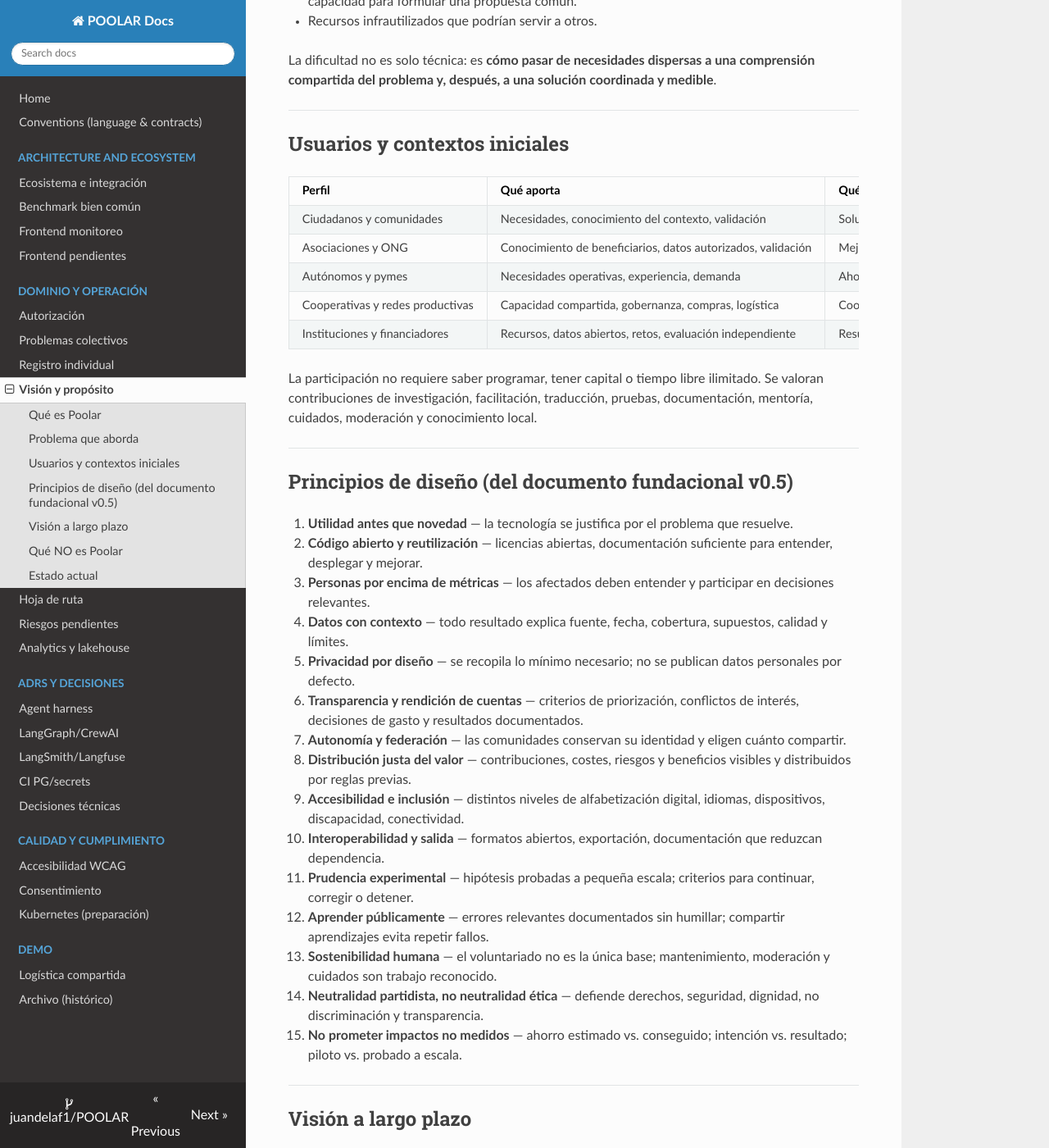
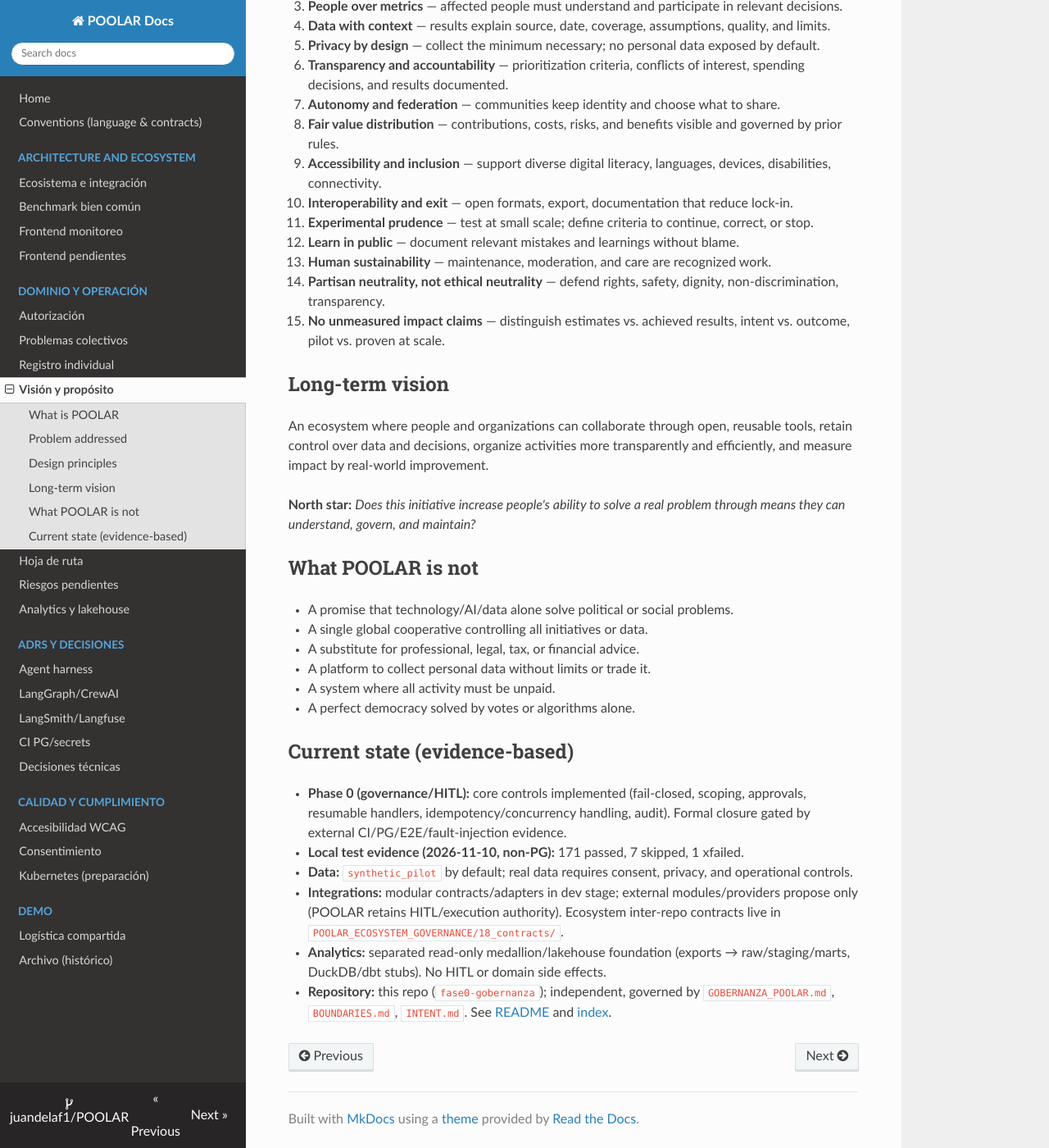
Before and after one commit to juandelaf1/POOLAR, an MkDocs documentation site: the page built from docs/vision_y_proposito.md, in a window 1280 px wide and 1400 px high, scrolled down 1100 px. Shown: the whole window at 82% size. Built offline with MkDocs 1.6.1, drawn with Linux system fonts in a browser that asks for light colours; nearby versions of some CDN libraries; some of the changed text lies outside the part shown.

Commit message:
docs: translate and align vision, consent, and technical decisions to English

```diff
--- a/docs/vision_y_proposito.md
+++ b/docs/vision_y_proposito.md
@@ -1,106 +1,64 @@
-# Visión y Propósito — Poolar
+# Vision and Purpose — POOLAR
 
-**Fecha:** 28 de octubre de 2026
-**Versión:** 0.6 (MVP)
+> Updated: 2026-11-10. Status: **prototype / development (Phase 0), not production**. No verified impact claims without evidence.
 
----
+## What is POOLAR
 
-## Qué es Poolar
+POOLAR is an **open, modular, interoperable infrastructure** that enables people, communities, associations, small businesses, cooperatives, and institutions to:
 
-Poolar es una **infraestructura abierta, modular e interoperable** que permite a personas, comunidades, asociaciones, pequeñas empresas, cooperativas e instituciones:
+1. **Identify shared problems** — even when those affected do not know each other.
+2. **Gather needs and capabilities** — aggregate demands, discover available resources, and understand the real scale of a problem.
+3. **Coordinate collective solutions** — compare alternatives, make traceable decisions, assign responsibilities, and execute coordinated actions.
+4. **Measure and learn** — record observed outcomes, distinguish estimates from real data, and export reusable learning.
 
-1. **Identificar problemas compartidos** — incluso cuando quienes los sufren no se conocen entre sí.
-2. **Reunir necesidades y capacidades** — agregar demandas, descubrir recursos disponibles y entender la escala real del problema.
-3. **Coordinar soluciones colectivas** — comparar alternativas, tomar decisiones trazables, asignar responsabilidades y ejecutar acciones conjuntas.
-4. **Medir y aprender** — registrar resultados observados, distinguir estimaciones de datos reales, exportar aprendizajes reutilizables.
+It is not a single monolithic application but an **ecosystem**:
 
-No es una única aplicación monolítica, sino un **ecosistema de tres niveles**:
+- **POOLAR Core** — reusable common nucleus (organizations, needs, collective problems, resources, initiatives, decisions, audit, provenance, export, HITL governance).
+- **POOLAR Initiatives / applications** — user-facing applications for end-to-end collective processes.
+- **Specialized modules/providers** — domain capabilities (e.g. logistics, climate, evaluation) integrated via versioned contracts/adapters without transferring execution authority to POOLAR.
 
-- **Poolar Core** — núcleo común reutilizable (organizaciones, necesidades, problemas colectivos, recursos, iniciativas, decisiones, auditoría, procedencia, exportación).
-- **Poolar Iniciativas** — primera aplicación orientada al usuario para gestionar un proceso colectivo de extremo a extremo.
-- **Aplicaciones especializadas** — módulos futuros para logística, infraestructura, compras, emergencias, análisis territorial, etc.
+## Problem addressed
 
----
+Individual needs often lack sufficient demand, negotiation power, or resources for a viable solution (e.g. shared logistics, community services, shared equipment, underused resources). The challenge is moving from **fragmented needs** to a **shared understanding** and then to **coordinated, measurable action**.
 
-## Problema que aborda
+## Design principles
 
-Muchas necesidades individuales no generan por sí solas la demanda, la capacidad de negociación o los recursos necesarios para una solución viable. Ejemplos:
+1. **Utility before novelty** — technology is justified by the problem it solves.
+2. **Open and reusable** — open licenses, sufficient documentation to understand, deploy, and improve.
+3. **People over metrics** — affected people must understand and participate in relevant decisions.
+4. **Data with context** — results explain source, date, coverage, assumptions, quality, and limits.
+5. **Privacy by design** — collect the minimum necessary; no personal data exposed by default.
+6. **Transparency and accountability** — prioritization criteria, conflicts of interest, spending decisions, and results documented.
+7. **Autonomy and federation** — communities keep identity and choose what to share.
+8. **Fair value distribution** — contributions, costs, risks, and benefits visible and governed by prior rules.
+9. **Accessibility and inclusion** — support diverse digital literacy, languages, devices, disabilities, connectivity.
+10. **Interoperability and exit** — open formats, export, documentation that reduce lock-in.
+11. **Experimental prudence** — test at small scale; define criteria to continue, correct, or stop.
+12. **Learn in public** — document relevant mistakes and learnings without blame.
+13. **Human sustainability** — maintenance, moderation, and care are recognized work.
+14. **Partisan neutrality, not ethical neutrality** — defend rights, safety, dignity, non-discrimination, transparency.
+15. **No unmeasured impact claims** — distinguish estimates vs. achieved results, intent vs. outcome, pilot vs. proven at scale.
 
-- Pequeños comercios sin volumen para una ruta logística eficiente.
-- Barrios o pueblos con carencias compartidas de transporte, conectividad o servicios.
-- Empresas que necesitan almacenamiento o equipamiento que no pueden financiar solas.
-- Agricultores que podrían compartir maquinaria, instalaciones o comercialización.
-- Asociaciones que requieren suministros o espacios accesibles conjuntamente.
-- Comunidades que sufren el mismo problema pero carecen de información, organización o capacidad para formular una propuesta común.
-- Recursos infrautilizados que podrían servir a otros.
+## Long-term vision
 
-La dificultad no es solo técnica: es **cómo pasar de necesidades dispersas a una comprensión compartida del problema y, después, a una solución coordinada y medible**.
+An ecosystem where people and organizations can collaborate through open, reusable tools, retain control over data and decisions, organize activities more transparently and efficiently, and measure impact by real-world improvement.
 
----
+**North star:** *Does this initiative increase people's ability to solve a real problem through means they can understand, govern, and maintain?*
 
-## Usuarios y contextos iniciales
+## What POOLAR is not
 
-| Perfil | Qué aporta | Qué obtiene |
-|---|---|---|
-| Ciudadanos y comunidades | Necesidades, conocimiento del contexto, validación | Soluciones útiles, acceso a información, capacidad de decisión |
-| Asociaciones y ONG | Conocimiento de beneficiarios, datos autorizados, validación | Mejor asignación de recursos, evaluación, infraestructura accesible |
-| Autónomos y pymes | Necesidades operativas, experiencia, demanda | Ahorro, mejores procesos, herramientas, colaboración comercial |
-| Cooperativas y redes productivas | Capacidad compartida, gobernanza, compras, logística | Coordinación, economías de escala, soluciones comunes |
-| Instituciones y financiadores | Recursos, datos abiertos, retos, evaluación independiente | Resultados verificables, herramientas reutilizables, garantías de autonomía |
+- A promise that technology/AI/data alone solve political or social problems.
+- A single global cooperative controlling all initiatives or data.
+- A substitute for professional, legal, tax, or financial advice.
+- A platform to collect personal data without limits or trade it.
+- A system where all activity must be unpaid.
+- A perfect democracy solved by votes or algorithms alone.
 
-La participación no requiere saber programar, tener capital o tiempo libre ilimitado. Se valoran contribuciones de investigación, facilitación, traducción, pruebas, documentación, mentoría, cuidados, moderación y conocimiento local.
+## Current state (evidence-based)
 
----
-
-## Principios de diseño (del documento fundacional v0.5)
-
-1. **Utilidad antes que novedad** — la tecnología se justifica por el problema que resuelve.
-2. **Código abierto y reutilización** — licencias abiertas, documentación suficiente para entender, desplegar y mejorar.
-3. **Personas por encima de métricas** — los afectados deben entender y participar en decisiones relevantes.
-4. **Datos con contexto** — todo resultado explica fuente, fecha, cobertura, supuestos, calidad y límites.
-5. **Privacidad por diseño** — se recopila lo mínimo necesario; no se publican datos personales por defecto.
-6. **Transparencia y rendición de cuentas** — criterios de priorización, conflictos de interés, decisiones de gasto y resultados documentados.
-7. **Autonomía y federación** — las comunidades conservan su identidad y eligen cuánto compartir.
-8. **Distribución justa del valor** — contribuciones, costes, riesgos y beneficios visibles y distribuidos por reglas previas.
-9. **Accesibilidad e inclusión** — distintos niveles de alfabetización digital, idiomas, dispositivos, discapacidad, conectividad.
-10. **Interoperabilidad y salida** — formatos abiertos, exportación, documentación que reduzcan dependencia.
-11. **Prudencia experimental** — hipótesis probadas a pequeña escala; criterios para continuar, corregir o detener.
-12. **Aprender públicamente** — errores relevantes documentados sin humillar; compartir aprendizajes evita repetir fallos.
-13. **Sostenibilidad humana** — el voluntariado no es la única base; mantenimiento, moderación y cuidados son trabajo reconocido.
-14. **Neutralidad partidista, no neutralidad ética** — defiende derechos, seguridad, dignidad, no discriminación y transparencia.
-15. **No prometer impactos no medidos** — ahorro estimado vs. conseguido; intención vs. resultado; piloto vs. probado a escala.
-
----
-
-## Visión a largo plazo
-
-Un ecosistema donde personas y organizaciones puedan:
-
-- Colaborar a través de herramientas abiertas y reutilizables.
-- Reutilizar soluciones confiables y adaptarlas a su contexto.
-- Conservar control sobre sus datos y decisiones.
-- Organizar actividades económicas de manera más transparente, eficiente y participativa.
-- Medir el impacto por lo que mejora en la vida real, no por métricas de vanidad.
-
-**Estrella polar:**
-> ¿Esta iniciativa aumenta la capacidad de las personas para resolver un problema real, por medios que puedan comprender, gobernar y mantener?
-
----
-
-## Qué NO es Poolar
-
-- Una promesa de que la tecnología, la IA o los datos resuelvan solos problemas políticos o sociales.
-- Una única cooperativa global que controle todas las iniciativas o todos los datos.
-- Un sustituto de asesoría profesional, legal, fiscal o financiera.
-- Una plataforma para recopilar datos personales sin límites o comerciar con ellos.
-- Un sistema donde toda actividad deba ser gratuita ni una excusa para exigir trabajo no remunerado.
-- Una democracia perfecta resuelta por votos o algoritmos; las decisiones requieren deliberación y responsabilidad.
-
----
-
-## Estado actual
-
-- **Fase:** MVP v0.6 — primer flujo funcional verificable (compra colaborativa).
-- **Repositorio:** `poolar_mvp/` (independiente, no integra código de proyectos auditados hasta resolver riesgos).
-- **Documentación:** este archivo + `definicion_producto.md`, `modelo_problemas_colectivos.md`, `arquitectura.md`, `plan_mvp_y_piloto.md`, `decisiones_tecnicas.md`, `riesgos_pendientes.md`, `diferencial_y_analisis_mercado.md`.
-- **Auditoría previa:** documentada en `../audit_poolar/` (riesgos P0/P1 identificados, integración bloqueada hasta corrección verificada).
+- **Phase 0 (governance/HITL):** core controls implemented (fail-closed, scoping, approvals, resumable handlers, idempotency/concurrency handling, audit). Formal closure gated by external CI/PG/E2E/fault-injection evidence.
+- **Local test evidence (2026-11-10, non-PG):** 171 passed, 7 skipped, 1 xfailed.
+- **Data:** `synthetic_pilot` by default; real data requires consent, privacy, and operational controls.
+- **Integrations:** modular contracts/adapters in dev stage; external modules/providers propose only (POOLAR retains HITL/execution authority). Ecosystem inter-repo contracts live in `POOLAR_ECOSYSTEM_GOVERNANCE/18_contracts/`.
+- **Analytics:** separated read-only medallion/lakehouse foundation (exports → raw/staging/marts, DuckDB/dbt stubs). No HITL or domain side effects.
+- **Repository:** this repo (`fase0-gobernanza`); independent, governed by `GOBERNANZA_POOLAR.md`, `BOUNDARIES.md`, `INTENT.md`. See [README](../README.md) and [index](index.md).
```
Also changed, not shown: docs/consentimiento.md (+34 -31 lines), docs/decisiones_tecnicas.md (+34 -8 lines).
